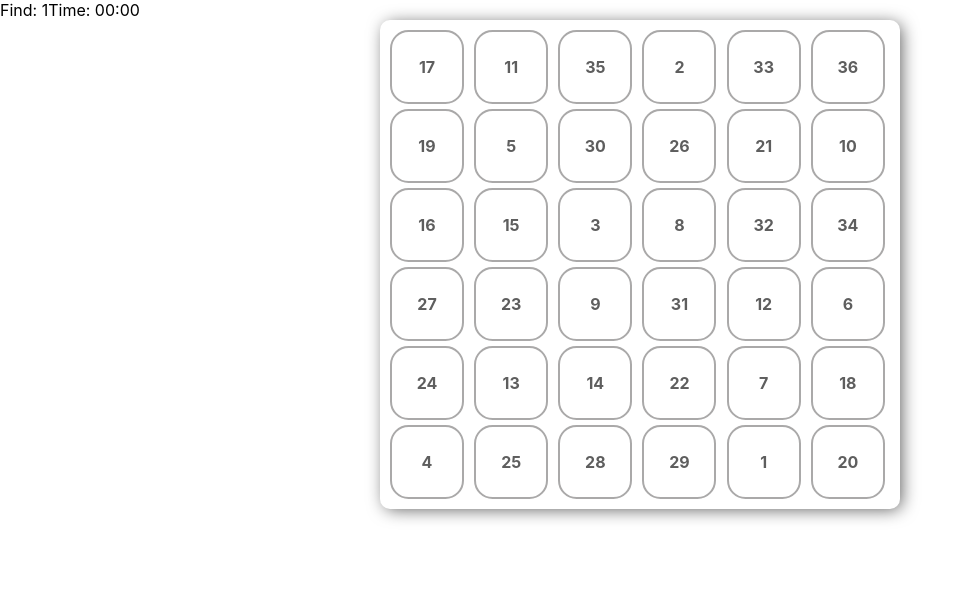
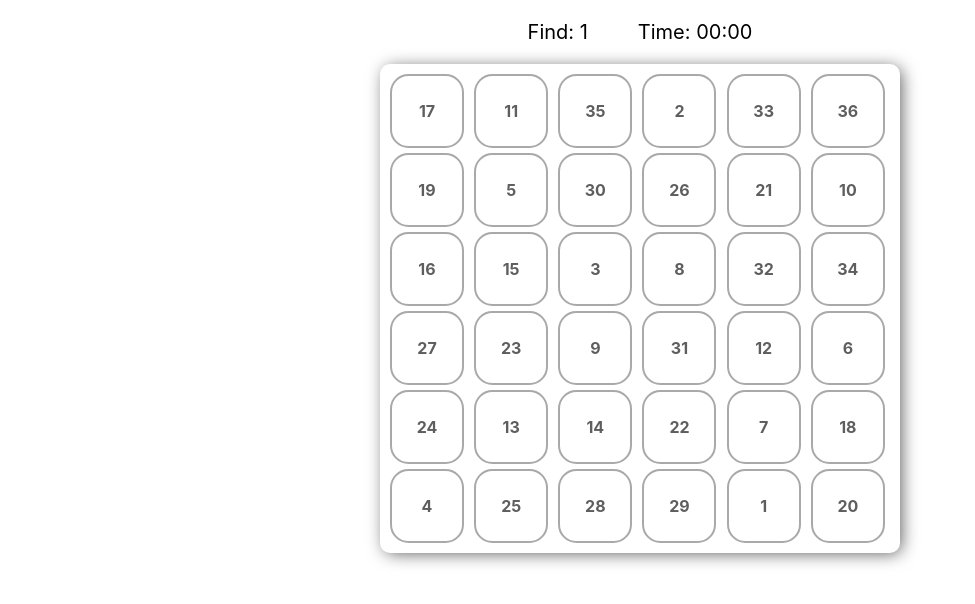
Before and after one commit to Fersenriks/Schulte-table, a React app: page / in a window 1280 px wide. Shown: the whole page, without its empty margins (0-975 px from the left). Built offline with nearby package versions, Linux system fonts and the light colour scheme.

Commit message:
alignment corrected

```diff
--- a/src/components/App/App.css
+++ b/src/components/App/App.css
@@ -9,7 +9,6 @@
   border: 1px solid black;
   border-radius: 10px;
   /* margin-left: 35%; */
-
 }
 
 ul{
@@ -28,6 +27,8 @@ ul{
   -moz-box-shadow: 3px 2px 17px -2px rgba(87,87,87,1);
   box-shadow: 3px 2px 17px -2px rgba(87,87,87,1);
 }
+
+/*добавить классы лишкам*/
 
 li{
   /* margin: 2px; */
@@ -48,3 +49,14 @@ li{
 li:hover{
   background-color: rgb(158, 255, 190);
 }
+
+.info{
+  display: block;
+  margin: 0 auto;
+  padding: 20px;
+  font-size: 20px;
+}
+
+.info-next{
+  margin-right: 50px;
+}
```
Also changed, not shown: src/components/App/App.js (+11 -0 lines), src/numberItems.js (+7 -7 lines).
